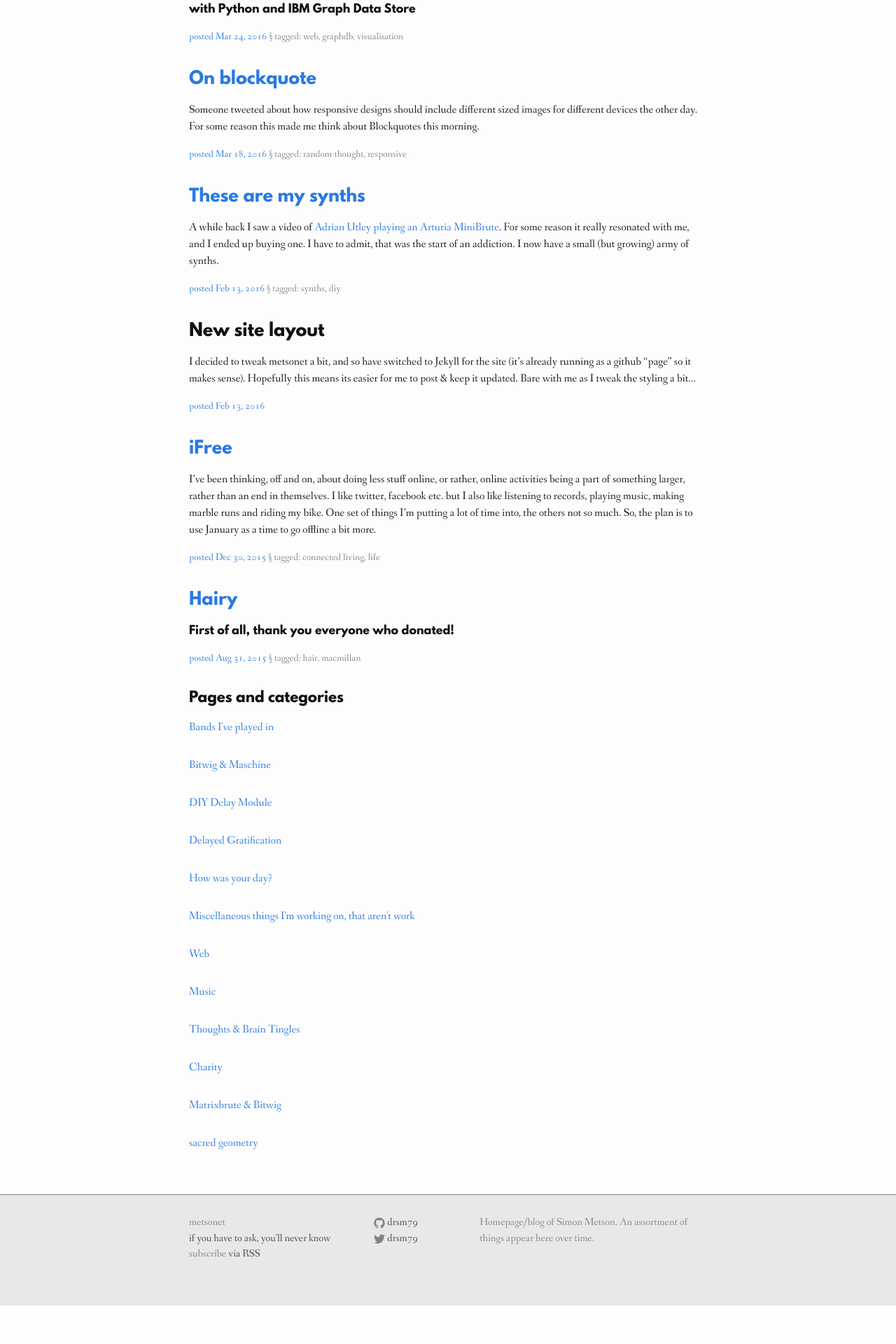
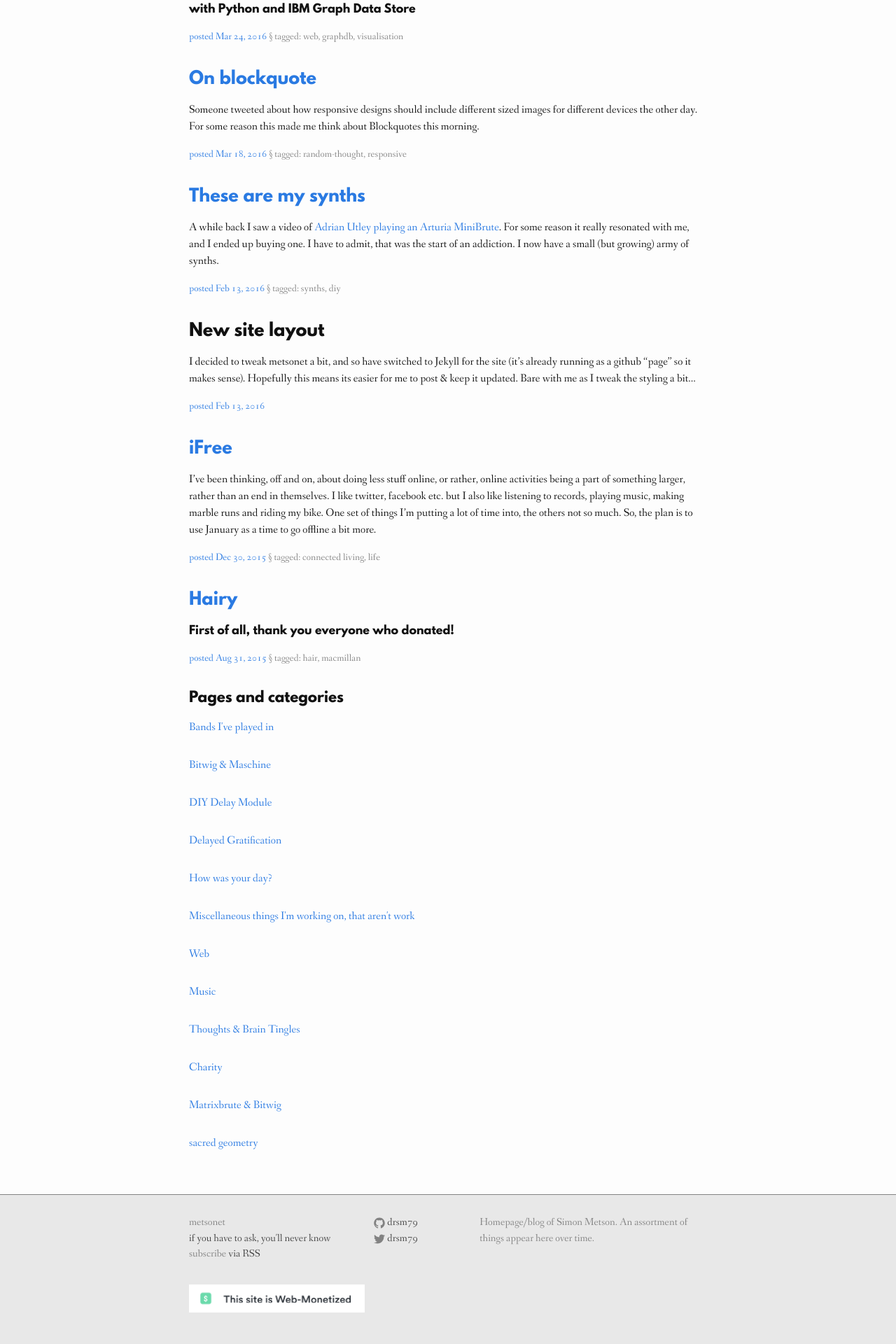
Before and after one commit to drsm79/drsm79.github.com, a Jekyll site: the page built from index.html, in a window 1280 px wide. Shown: the part 759-2679 px from the top of the page at 70% size. Built offline with Jekyll 4.4.1, drawn with Linux system fonts in a browser that asks for light colours; before the commit the page ends 2624 px from its top, so only the background shows below that.

Commit message:
Update footer.html

```diff
--- a/_includes/footer.html
+++ b/_includes/footer.html
@@ -31,6 +31,12 @@
       </div>
     </div>
 
+    <div class="footer-col-wrapper">
+      <div class="footer-col footer-col-6">
+        <center><img src="/images/webmon.png" height="40px" alt="This site is Web Monetised"/></center>
+      </div>
+    </div>
+
   </div>
 
 </footer>
```
